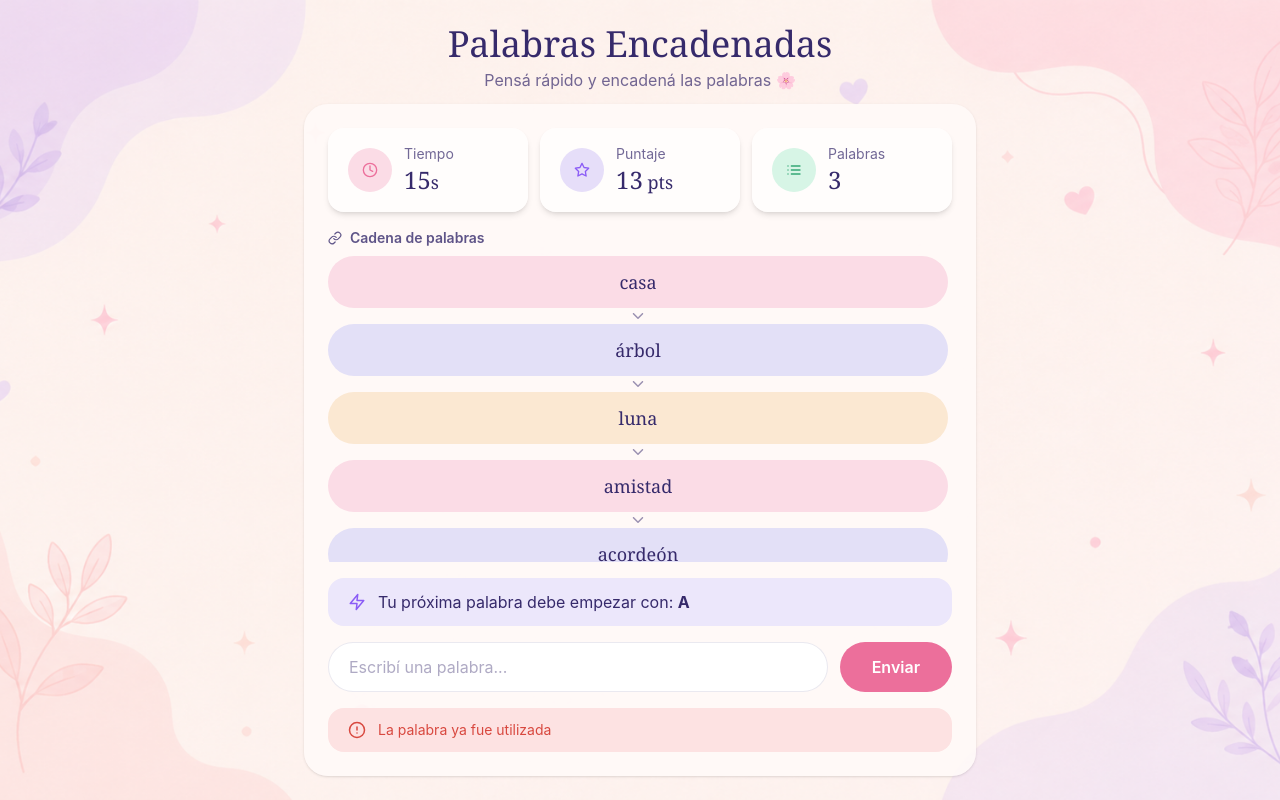
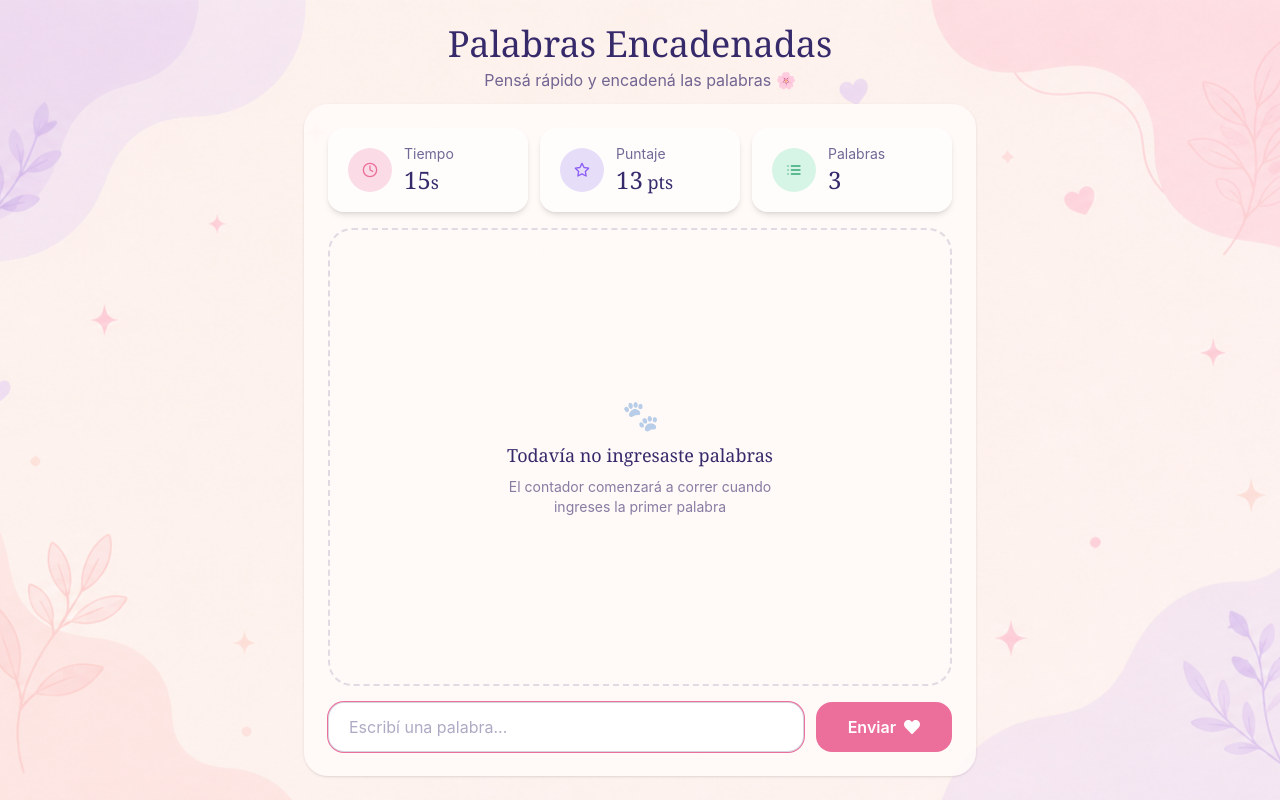
Before and after one commit to leilaferreyra/unq-ui-leila-ferreyra-trabajo-final, a React (Vite) app: page / in a window 1280 px wide. Built offline with nearby package versions, Linux system fonts and the light colour scheme.

Commit message:
Feature: conectar el juego con la API de validacion y agregar pantalla de fin de partida

```diff
--- /dev/null
+++ b/src/components/game/GameOverPanel.tsx
@@ -0,0 +1,44 @@
+import { FiLink, FiStar } from 'react-icons/fi'
+import huella from '../../assets/huella.png'
+import { StatCard } from './StatCard'
+
+type GameOverPanelProps = {
+  score: number
+  wordsCount: number
+  onPlayAgain: () => void
+}
+
+export function GameOverPanel({ score, wordsCount, onPlayAgain }: GameOverPanelProps) {
+  return (
+    <div className="flex flex-1 flex-col items-center justify-center gap-4 text-center">
+      <img src={huella} alt="" className="h-12 w-auto" />
+      <h2 className="font-display text-2xl text-ink sm:text-3xl">¡Partida finalizada!</h2>
+
+      <div className="flex w-full max-w-sm items-center rounded-2xl bg-card px-1 py-2 shadow-sm">
+        <StatCard
+          label="Puntos"
+          value={score}
+          iconBgClassName="bg-stat-violet"
+          iconColorClassName="text-stat-violet-icon"
+          icon={<FiStar aria-hidden="true" />}
+        />
+        <StatCard
+          label="Palabras encadenadas"
+          value={wordsCount}
+          iconBgClassName="bg-chain-amber"
+          iconColorClassName="text-chain-amber-icon"
+          icon={<FiLink aria-hidden="true" />}
+          withDivider
+        />
+      </div>
+
+      <button
+        type="button"
+        onClick={onPlayAgain}
+        className="mt-2 rounded-2xl bg-brand-pink px-8 py-3 font-semibold text-white transition-colors hover:bg-brand-pink-dark"
+      >
+        Jugar de nuevo
+      </button>
+    </div>
+  )
+}
--- a/src/components/game/WordInputForm.tsx
+++ b/src/components/game/WordInputForm.tsx
@@ -1,16 +1,52 @@
-export function WordInputForm() {
+import { useEffect, useRef, useState, type FormEvent } from 'react'
+import { FaHeart } from 'react-icons/fa'
+
+type WordInputFormProps = {
+  onSubmitWord: (word: string) => Promise<void>
+  disabled: boolean
+  isValidating: boolean
+  hasError: boolean
+}
+
+export function WordInputForm({ onSubmitWord, disabled, isValidating, hasError }: WordInputFormProps) {
+  const [value, setValue] = useState('')
+  const inputRef = useRef<HTMLInputElement>(null)
+
+  useEffect(() => {
+    if (!isValidating) {
+      inputRef.current?.focus()
+    }
+  }, [isValidating])
+
+  const handleSubmit = async (event: FormEvent<HTMLFormElement>) => {
+    event.preventDefault()
+    if (!value.trim()) return
+
+    await onSubmitWord(value)
+    setValue('')
+  }
+
   return (
-    <form className="flex flex-col gap-3 sm:flex-row">
+    <form className="flex flex-col gap-3 sm:flex-row" onSubmit={handleSubmit}>
       <input
+        ref={inputRef}
         type="text"
+        value={value}
+        onChange={(event) => setValue(event.target.value)}
         placeholder="Escribí una palabra..."
-        className="flex-1 rounded-full border border-ink/10 bg-white px-5 py-3 text-ink placeholder:text-ink/40 focus:outline-none focus:ring-2 focus:ring-brand-pink"
+        disabled={disabled}
+        autoFocus
+        className={`flex-1 rounded-2xl border bg-white px-5 py-3 text-ink placeholder:text-ink/40 focus:outline-none focus:ring-1 disabled:opacity-60 ${
+          hasError ? 'border-error-text focus:ring-error-text' : 'border-ink/20 focus:ring-brand-pink'
+        }`}
       />
       <button
         type="submit"
-        className="rounded-full bg-brand-pink px-8 py-3 font-semibold text-white transition-colors hover:bg-brand-pink-dark"
+        disabled={disabled || isValidating}
+        className="flex items-center justify-center gap-2 rounded-2xl bg-brand-pink px-8 py-3 font-semibold text-white transition-colors hover:bg-brand-pink-dark disabled:opacity-60"
       >
         Enviar
+        <FaHeart aria-hidden="true" />
       </button>
     </form>
   )
--- /dev/null
+++ b/src/hooks/useTimer.ts
@@ -0,0 +1,42 @@
+import { useCallback, useEffect, useRef, useState } from 'react'
+
+export function useTimer(durationSeconds: number, onExpire: () => void) {
+  const [secondsLeft, setSecondsLeft] = useState<number | null>(null)
+  const intervalRef = useRef<number | null>(null)
+  const onExpireRef = useRef(onExpire)
+
+  useEffect(() => {
+    onExpireRef.current = onExpire
+  }, [onExpire])
+
+  const clearTick = useCallback(() => {
+    if (intervalRef.current !== null) {
+      window.clearInterval(intervalRef.current)
+      intervalRef.current = null
+    }
+  }, [])
+
+  const restart = useCallback(() => {
+    clearTick()
+    setSecondsLeft(durationSeconds)
+    intervalRef.current = window.setInterval(() => {
+      setSecondsLeft((prev) => {
+        if (prev === null || prev <= 1) {
+          clearTick()
+          onExpireRef.current()
+          return 0
+        }
+        return prev - 1
+      })
+    }, 1000)
+  }, [durationSeconds, clearTick])
+
+  const stop = useCallback(() => {
+    clearTick()
+    setSecondsLeft(null)
+  }, [clearTick])
+
+  useEffect(() => clearTick, [clearTick])
+
+  return { secondsLeft, restart, stop }
+}
--- /dev/null
+++ b/src/hooks/useWordChainGame.ts
@@ -0,0 +1,91 @@
+import { useCallback, useMemo, useState } from 'react'
+import { wordExistsInDictionary } from '../services/wordApi'
+import type { GameStatus } from '../types/game'
+import { normalizeWord } from '../utils/normalizeWord'
+import { useTimer } from './useTimer'
+
+const TURN_SECONDS = 15
+
+export function useWordChainGame() {
+  const [words, setWords] = useState<string[]>([])
+  const [score, setScore] = useState(0)
+  const [status, setStatus] = useState<GameStatus>('idle')
+  const [error, setError] = useState<string | null>(null)
+  const [isValidating, setIsValidating] = useState(false)
+
+  const handleExpire = useCallback(() => {
+    setStatus('finished')
+  }, [])
+
+  const { secondsLeft, restart, stop } = useTimer(TURN_SECONDS, handleExpire)
+
+  const lastWord = words[words.length - 1]
+  const nextLetter = lastWord ? lastWord.at(-1)?.toUpperCase() ?? null : null
+
+  const submitWord = useCallback(
+    async (rawWord: string) => {
+      if (status === 'finished' || isValidating) return
+
+      const word = normalizeWord(rawWord)
+      if (!word) return
+
+      if (status === 'idle') {
+        setStatus('playing')
+        restart()
+      }
+
+      if (words.includes(word)) {
+        setError('La palabra ya fue utilizada')
+        return
+      }
+
+      if (lastWord && word[0] !== lastWord.at(-1)) {
+        setError(`La palabra debe empezar con "${lastWord.at(-1)?.toUpperCase()}"`)
+        return
+      }
+
+      setIsValidating(true)
+      try {
+        const exists = await wordExistsInDictionary(word)
+        if (!exists) {
+          setError('La palabra no existe')
+          return
+        }
+
+        setWords((prev) => [...prev, word])
+        setScore((prev) => prev + word.length)
+        setError(null)
+        setStatus('playing')
+        restart()
+      } catch {
+        setError('No se pudo validar la palabra, intentá de nuevo')
+      } finally {
+        setIsValidating(false)
+      }
+    },
+    [words, lastWord, status, isValidating, restart],
+  )
+
+  const resetGame = useCallback(() => {
+    setWords([])
+    setScore(0)
+    setStatus('idle')
+    setError(null)
+    stop()
+  }, [stop])
+
+  return useMemo(
+    () => ({
+      words,
+      score,
+      status,
+      error,
+      isValidating,
+      secondsLeft,
+      nextLetter,
+      submitWord,
+      resetGame,
+    }),
+    [words, score, status, error, isValidating, secondsLeft, nextLetter, submitWord, resetGame],
+  )
+}
--- a/src/pages/PlayPage.tsx
+++ b/src/pages/PlayPage.tsx
@@ -1,4 +1,3 @@
-import { FiLink } from 'react-icons/fi'
 import backgroundImage from '../assets/background.png'
 import { GameHeader } from '../components/game/GameHeader'
 import { StatsBar } from '../components/game/StatsBar'
@@ -7,13 +6,15 @@ import { EmptyChainState } from '../components/game/EmptyChainState'
 import { NextLetterHint } from '../components/game/NextLetterHint'
 import { WordInputForm } from '../components/game/WordInputForm'
 import { ErrorMessage } from '../components/game/ErrorMessage'
+import { GameOverPanel } from '../components/game/GameOverPanel'
 import { Panel } from '../components/common/Panel'
-
-// Datos de ejemplo mientras se diseña la pantalla. TODO: reemplazar por el estado real del juego.
-const MOCK_WORDS = ['casa', 'árbol', 'luna', 'amistad', 'acordeón']
+import { useWordChainGame } from '../hooks/useWordChainGame'
 
 export function PlayPage() {
-  const hasWords = MOCK_WORDS.length > 0
+  const { words, score, status, error, isValidating, secondsLeft, nextLetter, submitWord, resetGame } =
+    useWordChainGame()
+
+  const isFinished = status === 'finished'
 
   return (
     <div
@@ -24,20 +25,38 @@ export function PlayPage() {
         <GameHeader />
 
         <Panel>
-          <StatsBar />
+          {isFinished ? (
+            <GameOverPanel score={score} wordsCount={words.length} onPlayAgain={resetGame} />
+          ) : (
+            <>
+              <StatsBar secondsLeft={secondsLeft} score={score} wordsCount={words.length} />
 
-          <div className="flex min-h-0 flex-1 flex-col">
-            <h2 className="mb-2 flex shrink-0 items-center gap-2 text-sm font-semibold text-ink/80">
-              <FiLink aria-hidden="true" /> Cadena de palabras
-            </h2>
-            {hasWords ? <WordChain words={MOCK_WORDS} /> : <EmptyChainState />}
-          </div>
+              <div className="flex min-h-0 flex-1 flex-col">
+                {words.length > 0 ? (
+                  <WordChain words={words} />
+                ) : (
+                  <EmptyChainState hasStarted={status !== 'idle'} />
+                )}
+              </div>
 
-          <NextLetterHint letter="A" />
+              {nextLetter && <NextLetterHint letter={nextLetter} />}
 
-          <WordInputForm />
+              <div>
+                <WordInputForm
+                  onSubmitWord={submitWord}
+                  disabled={isFinished}
+                  isValidating={isValidating}
+                  hasError={Boolean(error)}
+                />
 
-          <ErrorMessage message="La palabra ya fue utilizada" />
+                {error && (
+                  <div className="mt-1.5">
+                    <ErrorMessage message={error} />
+                  </div>
+                )}
+              </div>
+            </>
+          )}
         </Panel>
       </div>
     </div>
--- /dev/null
+++ b/src/services/wordApi.ts
@@ -0,0 +1,12 @@
+const API_BASE_URL = 'https://word-api-hmlg.vercel.app'
+
+export async function wordExistsInDictionary(word: string): Promise<boolean> {
+  const response = await fetch(`${API_BASE_URL}/api/validate?word=${encodeURIComponent(word)}`)
+
+  if (!response.ok) {
+    throw new Error('No se pudo validar la palabra')
+  }
+
+  const data: { exists: boolean } = await response.json()
+  return data.exists
+}
--- /dev/null
+++ b/src/types/game.ts
@@ -0,0 +1 @@
+export type GameStatus = 'idle' | 'playing' | 'finished'
--- /dev/null
+++ b/src/utils/normalizeWord.ts
@@ -0,0 +1,7 @@
+export function normalizeWord(rawWord: string): string {
+  return rawWord
+    .trim()
+    .toLowerCase()
+    .normalize('NFD')
+    .replace(/[̀-ͯ]/g, '')
+}
```
